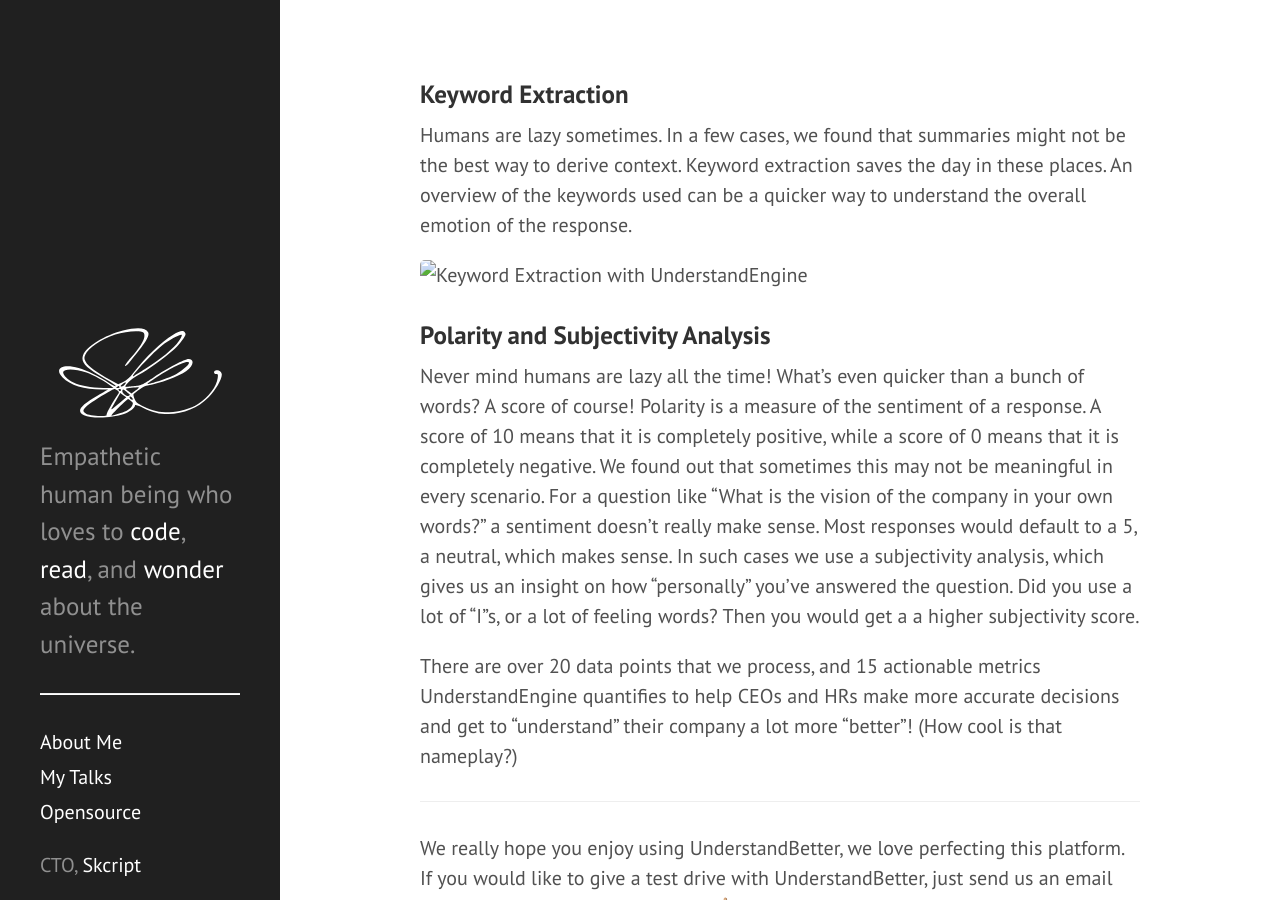
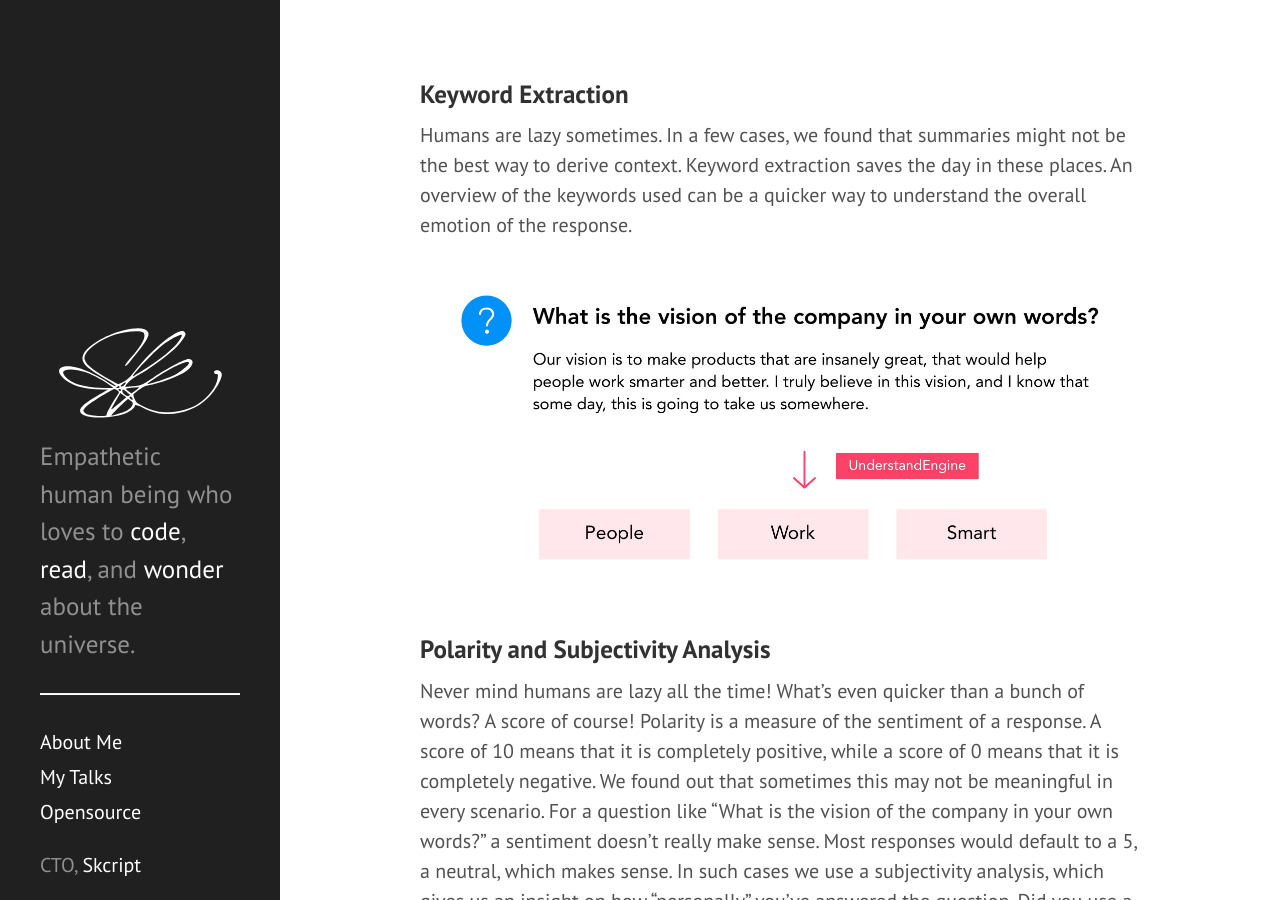
Before and after one commit to swaathi/swaathi.github.io, a Jekyll site: the page built from _posts/2016-11-17-how-you-can-read-a-100-responses-in-30-minutes.md, in a window 1280 px wide and 900 px high, scrolled down 1828 px. Built offline with Jekyll 4.4.1, drawn with Linux system fonts in a browser that asks for light colours.

Commit message:
New post 🎉

```diff
--- a/_posts/2016-11-17-how-you-can-read-a-100-responses-in-30-minutes.md
+++ b/_posts/2016-11-17-how-you-can-read-a-100-responses-in-30-minutes.md
@@ -29,7 +29,7 @@
 
 Humans are lazy sometimes. In a few cases, we found that summaries might not be the best way to derive context. Keyword extraction saves the day in these places. An overview of the keywords used can be a quicker way to understand the overall emotion of the response.
 
-<img src="/public/posts/2017-11-07/keyword_extraction.jpg" class="img" alt="Keyword Extraction with UnderstandEngine" />
+<img src="/public/posts/2017-11-17/keyword_extraction.jpg" class="img" alt="Keyword Extraction with UnderstandEngine" />
 
 ### Polarity and Subjectivity Analysis
 
```
